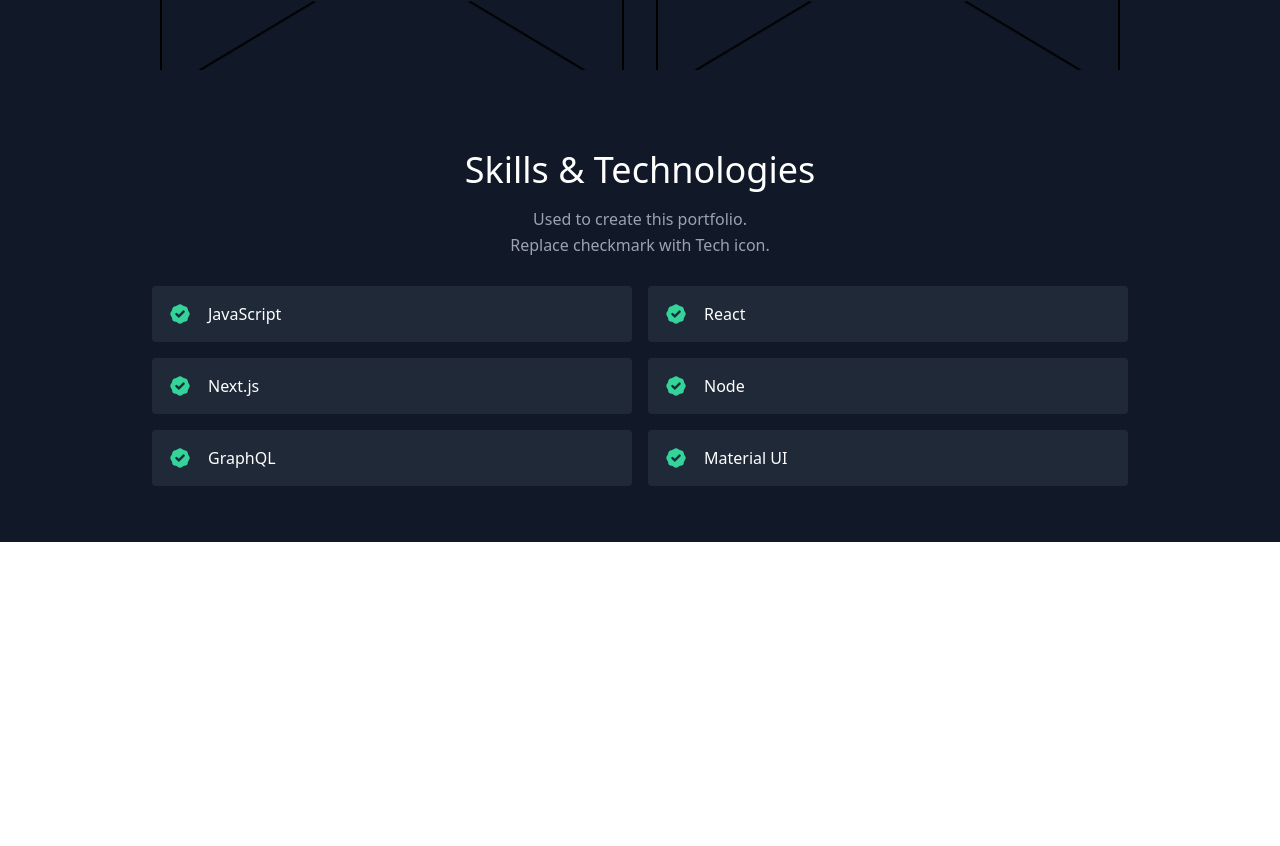
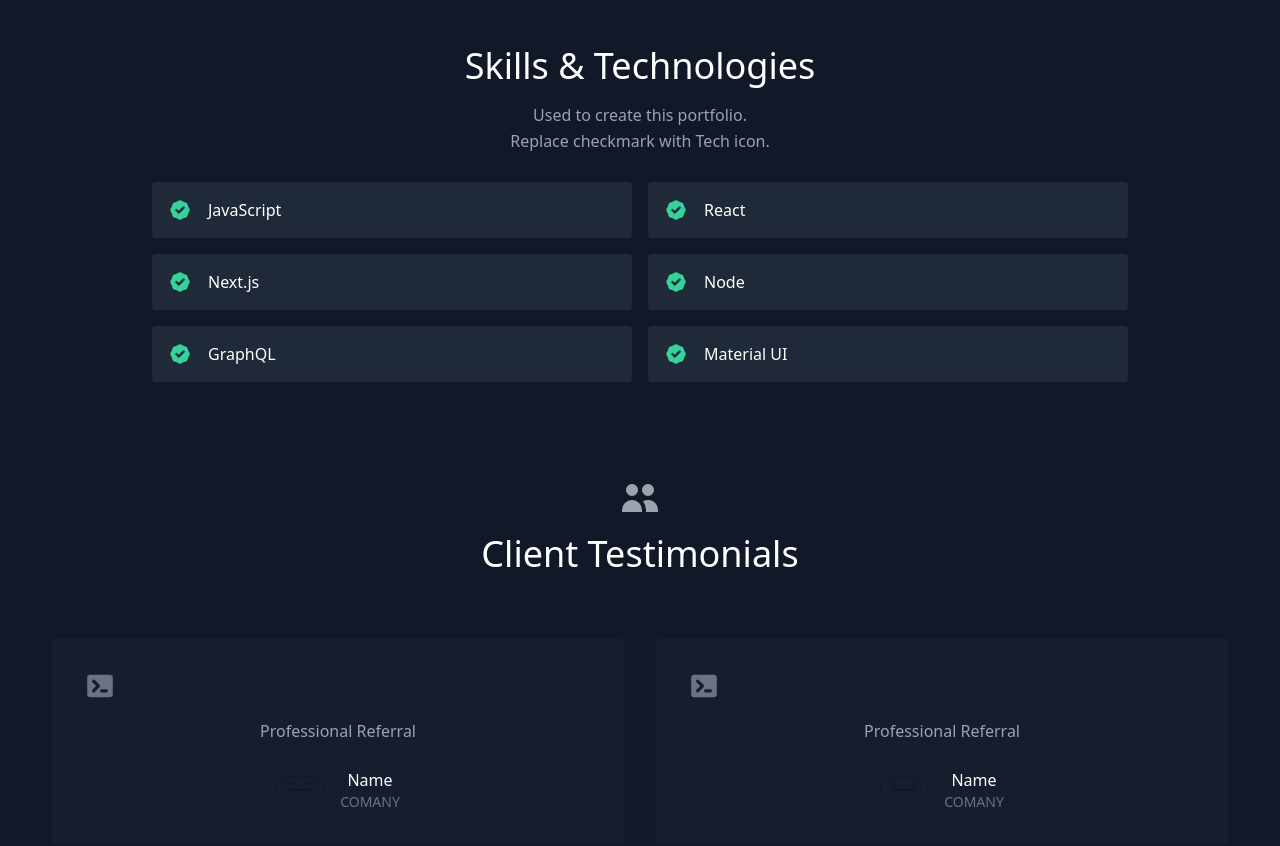
Before and after one commit to Daleray1231/My_REACT_Portfolio, a React (Create React App) app: page / in a window 1280 px wide. Shown: the part 1168-2014 px from the top of the page. Before the commit the page ends 1710 px from the top, so only its background shows below. Built offline with nearby package versions, Linux system fonts and the light colour scheme.

Commit message:
added content to Testimonials.js

```diff
--- a/src/App.js
+++ b/src/App.js
@@ -13,8 +13,8 @@
       <About />
       <Projects />
       <Skills />
-      {/* <Testimonials />
-      <Contact /> */}
+      <Testimonials />
+      {/* <Contact /> */}
     </main>
   );
   }
--- a/src/components/Testimonials.js
+++ b/src/components/Testimonials.js
@@ -1 +1,41 @@
-export default function Testimonials() {}
+import React from "react";
+import { TerminalIcon, UsersIcon } from "@heroicons/react/solid";
+import { testimonials } from "../data";
+
+export default function Testimonials() {
+  return (
+    <section id="testimonials">
+      <div className="container px-5 py-10 mx-auto text-center">
+        <UsersIcon className="w-10 inline-block mb-4" />
+        <h1 className="sm:text-4xl text-3xl font-medium title-font text-white mb-12">
+          Client Testimonials
+        </h1>
+        <div className="flex flex-wrap m-4">
+          {testimonials.map((testimonial) => (
+            <div className="p-4 md:w-1/2 w-full">
+              <div className="h-full bg-gray-800 bg-opacity-40 p-8 rounded">
+                <TerminalIcon className="block w-8 text-gray-500 mb-4" />
+                <p className="leading-relaxed mb-6">{testimonial.quote}</p>
+                <div className="inline-flex items-center">
+                  <img
+                    alt="testimonial"
+                    src={testimonial.image}
+                    className="w-12 rounded-full flex-shrink-0 object-cover object-center"
+                  />
+                  <span className="flex-grow flex flex-col pl-4">
+                    <span className="title-font font-medium text-white">
+                      {testimonial.name}
+                    </span>
+                    <span className="text-gray-500 text-sm uppercase">
+                      {testimonial.company}
+                    </span>
+                  </span>
+                </div>
+              </div>
+            </div>
+          ))}
+        </div>
+      </div>
+    </section>
+  );
+}
--- a/src/data.js
+++ b/src/data.js
@@ -4,7 +4,7 @@
     subtitle: "Tech Used",
     // use tech icons here too?
     description:
-      "Lorem ipsum dolor sit amet consectetur adipisicing elit. Praesentium dolore rerum laborum iure enim sint nemo omnis voluptate exercitationem eius?",
+      "Brief Description of Project",
     image: "./placeholder.png",
     link: "",
   },
@@ -12,7 +12,7 @@
     title: "Project 2",
     subtitle: "Tech Used",
     description:
-      "Lorem ipsum dolor sit amet consectetur adipisicing elit. Praesentium dolore rerum laborum iure enim sint nemo omnis voluptate exercitationem eius?",
+      "Brief Description of Project",
     image: "./placeholder.png",
     link: "",
   },
@@ -20,7 +20,7 @@
     title: "Project 3",
     subtitle: "Tech Used",
     description:
-      "Lorem ipsum dolor sit amet consectetur adipisicing elit. Praesentium dolore rerum laborum iure enim sint nemo omnis voluptate exercitationem eius?",
+      "Brief Description of Project",
     image: "./placeholder.png",
     link: "",
   },
@@ -28,7 +28,7 @@
     title: "Project 4",
     subtitle: "Tech Used",
     description:
-      "Lorem ipsum dolor sit amet consectetur adipisicing elit. Praesentium dolore rerum laborum iure enim sint nemo omnis voluptate exercitationem eius?",
+      "Brief Description of Project",
     image: "./placeholder.png",
     link: "",
   },
@@ -37,17 +37,17 @@
 export const testimonials = [
   {
     quote:
-      "Lorem ipsum dolor sit amet consectetur adipisicing elit. Culpa quod necessitatibus quidem impedit facilis? Distinctio laboriosam veritatis recusandae minus. Voluptatum accusantium hic laudantium soluta ea sapiente cupiditate officia maiores itaque.",
-    image: "https://randomuser.me/api/portraits/men/1.jpg",
-    name: "Jesse Hicks",
-    company: "Zoozle",
+      "Professional Referral",
+    image: "./placeholder.png",
+    name: "Name",
+    company: "Comany",
   },
   {
     quote:
-      "Lorem ipsum dolor sit amet consectetur adipisicing elit. Culpa quod necessitatibus quidem impedit facilis? Distinctio laboriosam veritatis recusandae minus. Voluptatum accusantium hic laudantium soluta ea sapiente cupiditate officia maiores itaque.",
-    image: "https://randomuser.me/api/portraits/men/94.jpg",
-    name: "Ruben Alvarez",
-    company: "Dooble.io",
+      "Professional Referral",
+    image: "./placeholder.png",
+    name: "Name",
+    company: "Comany",
   },
 ];
 
```
